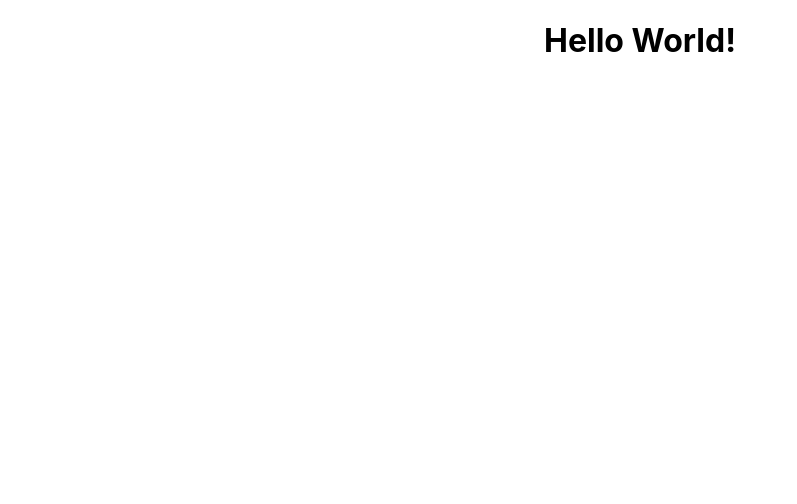
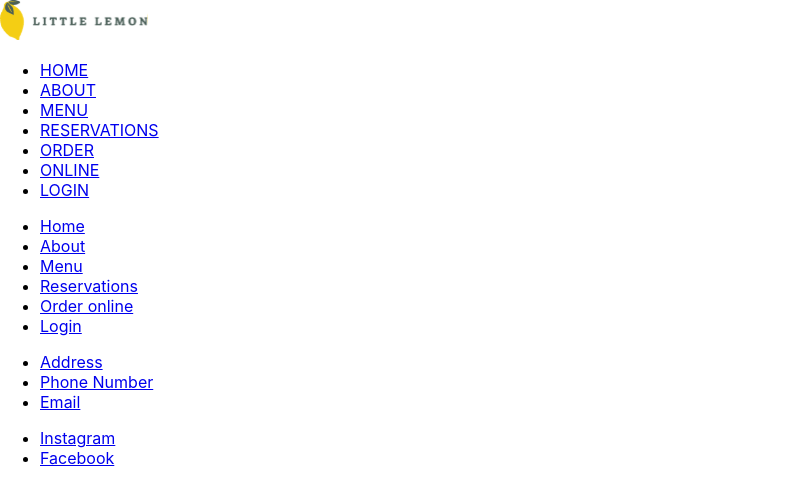
Before and after one commit to victorkawana/capstone-little-lemon, a React (Create React App) app: page / in a window 1280 px wide. Shown: the top 504 px of the page, without its empty margins (0-797 px from the left). Built offline with nearby package versions, Linux system fonts and the light colour scheme.

Commit message:
Setting up the HTML

```diff
--- a/src/App.js
+++ b/src/App.js
@@ -1,10 +1,18 @@
 import './App.css';
+import Header from './Header';
+import Nav from './Nav';
+import Main from './Main';
+import Footer from './Footer';
 
 function App() {
   return (
-    <div className="App">
-      <h1> Hello World!</h1>
-    </div>
+    <>
+      <Header />
+      <Nav />
+      <Main />
+      <Footer />
+    </>
   );
 }
+
 export default App;
--- /dev/null
+++ b/src/Footer.js
@@ -0,0 +1,29 @@
+import React from "react";
+
+function Footer() {
+    return (
+        <footer>
+            <ul >
+                <li><a href="/">Home</a></li>
+                <li><a href="/">About</a></li>
+                <li><a href="/">Menu</a></li>
+                <li><a href="/">Reservations</a></li>
+                <li><a href="/">Order online</a></li>
+                <li><a href="/">Login</a></li>
+            </ul>
+
+            <ul>
+                <li><a href="/">Address</a></li>
+                <li><a href="/">Phone Number</a></li>
+                <li><a href="/">Email</a></li>
+            </ul>
+
+            <ul>
+                <li><a href="/">Instagram</a></li>
+                <li><a href="/">Facebook</a></li>
+            </ul>
+        </footer>
+    )
+}
+
+export default Footer
--- /dev/null
+++ b/src/Header.js
@@ -0,0 +1,12 @@
+import React from "react";
+import littleLemonLogo from './assets/Logo.svg';
+
+function Header() {
+    return (
+        <header>
+            <img src={littleLemonLogo} />
+        </header>
+    )
+}
+
+export default Header
--- /dev/null
+++ b/src/Main.js
@@ -0,0 +1,9 @@
+import React from "react";
+
+function Main() {
+    return (
+        <main></main>
+    )
+}
+
+export default Main
--- /dev/null
+++ b/src/Nav.js
@@ -0,0 +1,19 @@
+import React from "react";
+
+function Nav() {
+    return (
+        <nav>
+            <ul>
+                <li><a href="/">HOME</a></li>
+                <li><a href="/about">ABOUT</a></li>
+                <li><a href="/menu">MENU</a></li>
+                <li><a href="/reservations">RESERVATIONS</a></li>
+                <li><a href="/order">ORDER</a></li>
+                <li><a href="/online">ONLINE</a></li>
+                <li><a href="/login">LOGIN</a></li>
+            </ul>
+        </nav>
+    )
+}
+
+export default Nav
```
Also changed, not shown: src/assets/Logo.svg (added).
